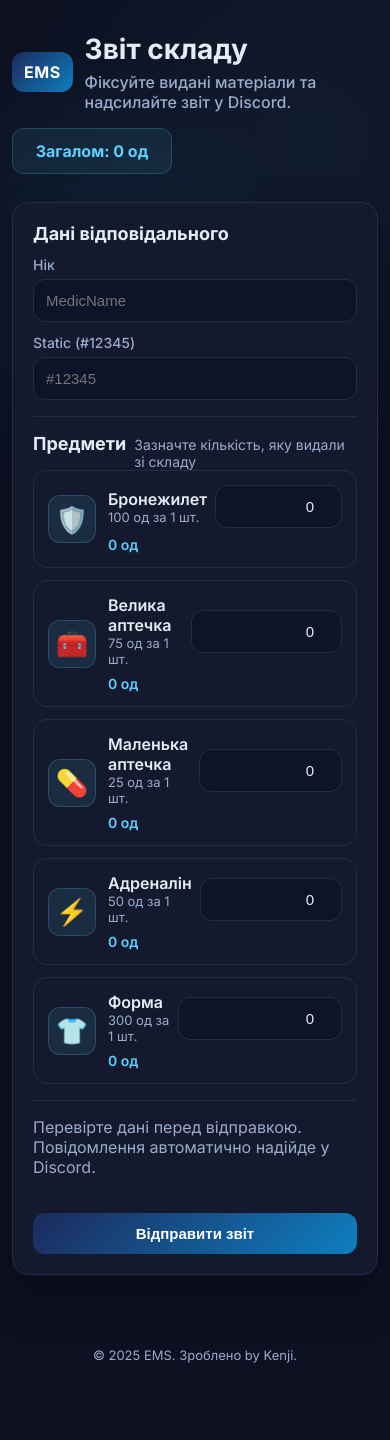
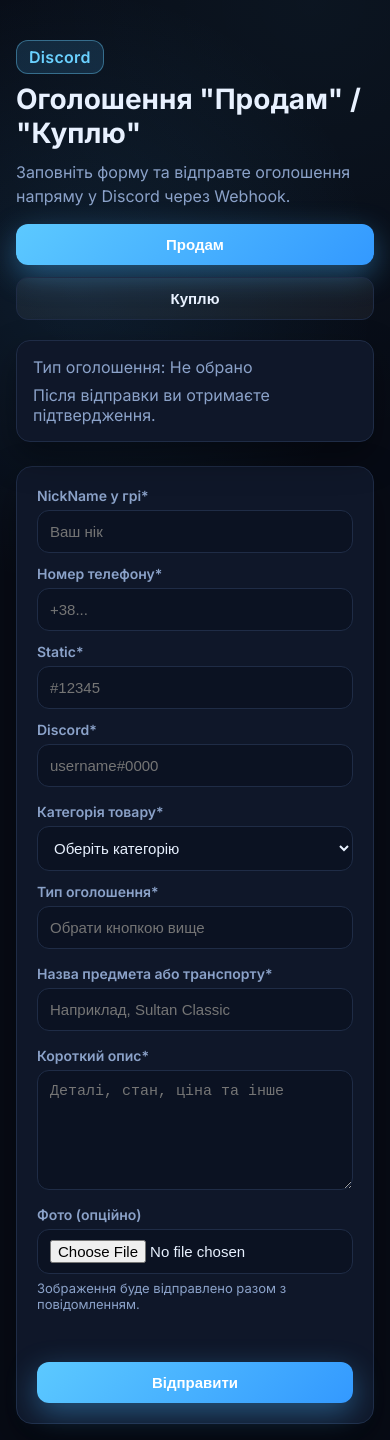
Before and after one commit to K1rsykDev/Ems-Dashboard, a plain HTML site: page index.html in a window 390 px wide. Before the commit the page ends 1395 px from the top, so only its background shows below. Drawn offline with Linux system fonts and the light colour scheme.

Commit message:
Add Discord buy-sell announcement form

```diff
--- a/index.html
+++ b/index.html
@@ -3,80 +3,93 @@
 <head>
   <meta charset="UTF-8" />
   <meta name="viewport" content="width=device-width, initial-scale=1.0" />
-  <title>Звіт складу EMS</title>
+  <title>Оголошення Discord</title>
   <link rel="preconnect" href="https://fonts.googleapis.com">
   <link rel="preconnect" href="https://fonts.gstatic.com" crossorigin>
   <link href="https://fonts.googleapis.com/css2?family=Inter:wght@400;500;600;700&display=swap" rel="stylesheet">
   <link rel="stylesheet" href="styles.css" />
 </head>
 <body>
-  <main class="page">
-    <header class="page__header">
-      <div class="title">
-        <div class="title__badge">EMS</div>
-        <div>
-          <h1 class="title__heading">Звіт складу</h1>
-          <p class="title__subheading">Фіксуйте видані матеріали та надсилайте звіт у Discord.</p>
+  <header class="hero">
+    <div class="hero__content">
+      <p class="badge">Discord</p>
+      <h1>Оголошення "Продам" / "Куплю"</h1>
+      <p class="subtitle">Заповніть форму та відправте оголошення напряму у Discord через Webhook.</p>
+      <div class="hero__actions">
+        <button class="btn btn--primary" data-type="sell" id="sellBtn">Продам</button>
+        <button class="btn btn--ghost" data-type="buy" id="buyBtn">Куплю</button>
       </div>
     </div>
-      <div class="stats" id="overallUnits">Загалом: 0 од</div>
+    <div class="hero__card">
+      <p class="note">Тип оголошення: <span id="selectedType">Не обрано</span></p>
+      <p class="note">Після відправки ви отримаєте підтвердження.</p>
+    </div>
   </header>
 
-    <form id="reportForm" class="card">
-      <section class="card__section">
-        <h2 class="section__title">Дані відповідального</h2>
-        <div class="grid grid--2cols">
+  <main class="container">
+    <form id="announcementForm" class="form">
+      <div class="form__grid">
         <label class="field">
-            <span class="field__label">Нік</span>
-            <input type="text" id="nickname" name="nickname" placeholder="MedicName" required />
+          <span class="field__label">NickName у грі*</span>
+          <input type="text" name="nickname" id="nickname" required placeholder="Ваш нік" />
         </label>
         <label class="field">
-            <span class="field__label">Static (#12345)</span>
-            <input type="text" id="staticId" name="static" placeholder="#12345" pattern="#\d+" required />
+          <span class="field__label">Номер телефону*</span>
+          <input type="text" name="phone" id="phone" required placeholder="+38..." />
+        </label>
+        <label class="field">
+          <span class="field__label">Static*</span>
+          <input type="text" name="static" id="static" required placeholder="#12345" />
+        </label>
+        <label class="field">
+          <span class="field__label">Discord*</span>
+          <input type="text" name="discord" id="discord" required placeholder="username#0000" />
         </label>
       </div>
-      </section>
 
-      <section class="card__section">
-        <div class="section__title-row">
-          <h2 class="section__title">Предмети</h2>
-          <span class="section__helper">Зазначте кількість, яку видали зі складу</span>
+      <div class="form__row">
+        <label class="field">
+          <span class="field__label">Категорія товару*</span>
+          <select name="category" id="category" required>
+            <option value="" disabled selected>Оберіть категорію</option>
+            <option value="Транспорт">Транспорт</option>
+            <option value="Аксесуари">Аксесуари</option>
+            <option value="Одяг">Одяг</option>
+            <option value="Рюкзаки">Рюкзаки</option>
+            <option value="Зброя">Зброя</option>
+            <option value="Інше">Інше</option>
+          </select>
+        </label>
+        <label class="field">
+          <span class="field__label">Тип оголошення*</span>
+          <input type="text" id="announcementType" name="type" readonly placeholder="Обрати кнопкою вище" required />
+        </label>
       </div>
 
-        <div class="items" id="itemsContainer">
-          <!-- Items rendered by JS -->
+      <label class="field">
+        <span class="field__label">Назва предмета або транспорту*</span>
+        <input type="text" name="title" id="title" required placeholder="Наприклад, Sultan Classic" />
+      </label>
+
+      <label class="field">
+        <span class="field__label">Короткий опис*</span>
+        <textarea name="description" id="description" rows="4" required placeholder="Деталі, стан, ціна та інше"></textarea>
+      </label>
+
+      <label class="field field--file">
+        <span class="field__label">Фото (опційно)</span>
+        <input type="file" name="image" id="image" accept="image/*" />
+        <span class="file__hint">Зображення буде відправлено разом з повідомленням.</span>
+      </label>
+
+      <div class="form__footer">
+        <p class="status" id="statusMessage"></p>
+        <button type="submit" class="btn btn--primary" id="submitBtn">Відправити</button>
       </div>
-      </section>
-
-      <section class="card__section card__section--footer">
-        <div>
-          <p class="footer__helper">Перевірте дані перед відправкою. Повідомлення автоматично надійде у Discord.</p>
-          <p class="footer__note" id="validationMessage"></p>
-        </div>
-        <button type="submit" class="btn">Відправити звіт</button>
-      </section>
     </form>
   </main>
 
-  <footer class="page__footer">© 2025 EMS. Зроблено by Kenji.</footer>
-
-  <template id="itemTemplate">
-    <div class="item">
-      <div class="item__icon" aria-hidden="true"></div>
-      <div class="item__body">
-        <div class="item__top">
-          <div>
-            <div class="item__name"></div>
-            <div class="item__value"></div>
-          </div>
-          <input class="item__input" type="number" step="1" min="0" value="0" />
-        </div>
-        <div class="item__subtotal">0 од</div>
-      </div>
-    </div>
-  </template>
-
-  <div class="toast" id="toast" role="status" aria-live="polite"></div>
+  <div class="toast" id="toast"></div>
 
   <script src="script.js"></script>
 </body>
--- a/script.js
+++ b/script.js
@@ -1,143 +1,142 @@
-const webhookUrl = 'https://discord.com/api/webhooks/1439799327680889016/e_rq0csWqzA-zKSKB4O6BGO85Qy5WAVefKvjqK6c1l3Hi8zcLQi76ohNIIPTxZAoe6WN';
+// URL вебхука. Змініть значення за потреби.
+const webhookUrl = 'https://discord.com/api/webhooks/replace-with-your-webhook';
 
-const items = [
-  { name: 'Бронежилет', value: 100, icon: '🛡️' },
-  { name: 'Велика аптечка', value: 75, icon: '🧰' },
-  { name: 'Маленька аптечка', value: 25, icon: '💊' },
-  { name: 'Адреналін', value: 50, icon: '⚡' },
-  { name: 'Форма', value: 300, icon: '👕' },
-];
+const typeMap = {
+  sell: 'Продам',
+  buy: 'Куплю',
+};
 
-const form = document.getElementById('reportForm');
-const itemsContainer = document.getElementById('itemsContainer');
-const overallUnits = document.getElementById('overallUnits');
-const validationMessage = document.getElementById('validationMessage');
+const form = document.getElementById('announcementForm');
+const statusMessage = document.getElementById('statusMessage');
 const toast = document.getElementById('toast');
-const itemTemplate = document.getElementById('itemTemplate');
+const announcementTypeInput = document.getElementById('announcementType');
+const selectedType = document.getElementById('selectedType');
+const submitBtn = document.getElementById('submitBtn');
+const imageInput = document.getElementById('image');
+const typeButtons = [document.getElementById('sellBtn'), document.getElementById('buyBtn')];
 
-const itemInputs = [];
-
-function renderItems() {
-  items.forEach((item) => {
-    const clone = itemTemplate.content.cloneNode(true);
-    const icon = clone.querySelector('.item__icon');
-    const name = clone.querySelector('.item__name');
-    const value = clone.querySelector('.item__value');
-    const input = clone.querySelector('.item__input');
-    const subtotal = clone.querySelector('.item__subtotal');
-
-    icon.textContent = item.icon;
-    name.textContent = item.name;
-    value.textContent = `${item.value} од за 1 шт.`;
-
-    input.addEventListener('input', () => {
-      const qty = Number.parseInt(input.value, 10) || 0;
-      const total = qty * item.value;
-      subtotal.textContent = `${total} од`;
-      updateOverall();
-    });
-
-    itemInputs.push({ input, item, subtotal });
-    itemsContainer.appendChild(clone);
+function setType(typeKey) {
+  const label = typeMap[typeKey];
+  announcementTypeInput.value = label;
+  selectedType.textContent = label;
+  typeButtons.forEach((btn) => {
+    btn.classList.toggle('active', btn.dataset.type === typeKey);
+    btn.classList.toggle('btn--primary', btn.dataset.type === typeKey);
+    btn.classList.toggle('btn--ghost', btn.dataset.type !== typeKey);
   });
 }
 
-function updateOverall() {
-  const totalUnits = itemInputs.reduce((sum, { input, item }) => {
-    const qty = Number.parseInt(input.value, 10) || 0;
-    return sum + qty * item.value;
-  }, 0);
-  overallUnits.textContent = `Загалом: ${totalUnits} од`;
-  return totalUnits;
-}
-
-function buildEmbed(nickname, staticId) {
-  const itemLines = [];
-  let totalUnits = 0;
-
-  itemInputs.forEach(({ input, item }) => {
-    const qty = Number.parseInt(input.value, 10) || 0;
-    if (qty > 0) {
-      const itemTotal = qty * item.value;
-      totalUnits += itemTotal;
-      itemLines.push(`${item.icon} ${item.name} — ${qty} шт (${itemTotal} од)`);
-    }
-  });
-
-  const embed = {
-    title: 'Звіт складу (EMS)',
-    color: 0x2b6cb0,
-    fields: [
-      { name: 'Ваш нік', value: nickname, inline: false },
-      { name: 'Static', value: staticId, inline: true },
-      {
-        name: 'Видано зі складу',
-        value: itemLines.join('\n') || '—',
-        inline: false,
-      },
-      { name: 'Загальна кількість', value: `${totalUnits} од`, inline: true },
-    ],
-    footer: {
-      text: `Надіслано: ${new Date().toLocaleString('uk-UA')}`,
-    },
-  };
-
-  return { embed, totalUnits };
-}
+typeButtons.forEach((btn) =>
+  btn.addEventListener('click', () => {
+    setType(btn.dataset.type);
+  })
+);
 
 function showToast(message, type = 'success') {
   toast.textContent = message;
-  toast.className = 'toast toast--visible ' + (type === 'error' ? 'toast--error' : 'toast--success');
-  setTimeout(() => {
-    toast.classList.remove('toast--visible');
-  }, 3500);
+  toast.className = `toast visible ${type === 'error' ? 'error' : 'success'}`;
+  setTimeout(() => toast.classList.remove('visible'), 3500);
 }
 
-async function sendReport(payload) {
+function validateForm() {
+  const requiredFields = ['nickname', 'phone', 'static', 'discord', 'category', 'type', 'title', 'description'];
+  const isValid = requiredFields.every((name) => {
+    const field = form.elements[name];
+    return field && field.value.trim();
+  });
+  if (!isValid) {
+    statusMessage.textContent = 'Заповніть всі обов’язкові поля.';
+  }
+  return isValid;
+}
+
+function buildEmbed(values, attachmentName) {
+  const titlePrefix = values.type === 'Продам' ? 'Оголошення: ПРОДАМ' : 'Оголошення: КУПЛЮ';
+  const embed = {
+    title: `${titlePrefix} – ${values.title}`,
+    color: values.type === 'Продам' ? 0x3ed598 : 0x48b5ff,
+    fields: [
+      { name: 'Нік у грі', value: values.nickname, inline: true },
+      { name: 'Телефон', value: values.phone, inline: true },
+      { name: 'Static', value: values.static, inline: true },
+      { name: 'Discord', value: values.discord, inline: true },
+      { name: 'Категорія', value: values.category, inline: true },
+      { name: 'Тип оголошення', value: values.type, inline: true },
+      { name: 'Опис', value: values.description, inline: false },
+    ],
+  };
+
+  if (attachmentName) {
+    embed.image = { url: `attachment://${attachmentName}` };
+  }
+
+  return embed;
+}
+
+async function sendToDiscord(embed, file) {
+  if (!webhookUrl || webhookUrl.includes('replace-with-your-webhook')) {
+    throw new Error('Налаштуйте webhookUrl у script.js перед відправкою.');
+  }
+
+  if (file) {
+    const formData = new FormData();
+    const payload = { embeds: [embed] };
+    formData.append('payload_json', JSON.stringify(payload));
+    formData.append('file', file, file.name);
+
+    const response = await fetch(webhookUrl, { method: 'POST', body: formData });
+    if (!response.ok) throw new Error('Сталася помилка під час відправки. Спробуйте ще раз.');
+    return;
+  }
+
   const response = await fetch(webhookUrl, {
     method: 'POST',
     headers: { 'Content-Type': 'application/json' },
-    body: JSON.stringify({ embeds: [payload.embed] }),
+    body: JSON.stringify({ embeds: [embed] }),
   });
 
   if (!response.ok) {
-    throw new Error('Не вдалося надіслати звіт у Discord');
+    throw new Error('Сталася помилка під час відправки. Спробуйте ще раз.');
   }
 }
 
 form.addEventListener('submit', async (event) => {
   event.preventDefault();
-  validationMessage.textContent = '';
+  statusMessage.textContent = '';
 
-  const nickname = form.nickname.value.trim();
-  const staticId = form.static.value.trim();
+  if (!validateForm()) return;
 
-  if (!nickname || !staticId) {
-    validationMessage.textContent = 'Заповніть всі поля.';
-    return;
-  }
+  const file = imageInput.files?.[0];
+  const values = {
+    nickname: form.nickname.value.trim(),
+    phone: form.phone.value.trim(),
+    static: form.static.value.trim(),
+    discord: form.discord.value.trim(),
+    category: form.category.value,
+    type: form.type.value.trim(),
+    title: form.title.value.trim(),
+    description: form.description.value.trim(),
+  };
 
-  const { embed, totalUnits } = buildEmbed(nickname, staticId);
+  const embed = buildEmbed(values, file?.name);
 
-  if (totalUnits === 0) {
-    validationMessage.textContent = 'Додайте хоча б один предмет.';
-    return;
-  }
-
-  form.querySelector('button[type="submit"]').disabled = true;
+  submitBtn.disabled = true;
+  submitBtn.textContent = 'Відправка...';
 
   try {
-    await sendReport({ embed });
-    showToast('Звіт відправлено в Discord');
+    await sendToDiscord(embed, file);
+    showToast('Ваше оголошення успішно відправлено в Discord.');
+    statusMessage.textContent = 'Ваше оголошення успішно відправлено в Discord.';
     form.reset();
-    itemInputs.forEach(({ subtotal }) => (subtotal.textContent = '0 од'));
-    updateOverall();
+    selectedType.textContent = 'Не обрано';
+    announcementTypeInput.value = '';
+    typeButtons.forEach((btn) => btn.classList.remove('active'));
   } catch (error) {
-    showToast(error.message, 'error');
+    const message = error.message || 'Сталася помилка під час відправки. Спробуйте ще раз.';
+    showToast(message, 'error');
+    statusMessage.textContent = message;
   } finally {
-    form.querySelector('button[type="submit"]').disabled = false;
+    submitBtn.disabled = false;
+    submitBtn.textContent = 'Відправити';
   }
 });
-
-renderItems();
-updateOverall();
--- a/styles.css
+++ b/styles.css
@@ -1,15 +1,13 @@
 :root {
-  --bg: #0c1021;
-  --card: #14192e;
-  --border: #242b46;
-  --accent: #5cd1ff;
-  --accent-strong: #36b5ff;
-  --text: #e6ecf5;
-  --muted: #9aaccc;
-  --success: #32d583;
-  --warning: #f6c343;
+  --bg: #070b15;
+  --panel: #0f1729;
+  --muted: #8ba2c9;
+  --text: #e8f1ff;
+  --border: #1f2c46;
+  --accent: #6ad1ff;
+  --accent-strong: #48b5ff;
   --danger: #ef5c5c;
-  --gradient: linear-gradient(135deg, #1c2a5c, #0e7ebf);
+  --success: #3ed598;
 }
 
 * {
@@ -18,120 +16,95 @@
 
 body {
   margin: 0;
-  font-family: 'Inter', system-ui, -apple-system, sans-serif;
-  background: radial-gradient(circle at 20% 20%, rgba(54, 181, 255, 0.08), transparent 20%),
-    radial-gradient(circle at 80% 10%, rgba(92, 209, 255, 0.06), transparent 25%),
+  font-family: 'Inter', system-ui, sans-serif;
+  background: radial-gradient(circle at 20% 20%, rgba(72, 181, 255, 0.1), transparent 25%),
+    radial-gradient(circle at 80% 0%, rgba(95, 209, 255, 0.05), transparent 30%),
     var(--bg);
   color: var(--text);
   min-height: 100vh;
 }
 
-.page {
-  max-width: 960px;
+.hero {
+  display: grid;
+  grid-template-columns: repeat(auto-fit, minmax(320px, 1fr));
+  gap: 20px;
+  padding: 40px 16px 8px;
+  max-width: 1100px;
   margin: 0 auto;
-  padding: 48px 16px 64px;
 }
 
-.page__footer {
-  max-width: 960px;
-  margin: 24px auto 32px;
-  padding: 0 16px;
-  text-align: center;
-  color: var(--muted);
-  font-size: 13px;
+.hero__content h1 {
+  margin: 8px 0 10px;
+  font-size: clamp(28px, 4vw, 36px);
 }
 
-.page__header {
-  display: flex;
-  justify-content: space-between;
-  align-items: center;
-  gap: 16px;
-  margin-bottom: 28px;
+.subtitle {
+  margin: 0 0 16px;
+  color: var(--muted);
+  line-height: 1.5;
 }
 
-.title {
-  display: flex;
-  align-items: center;
-  gap: 12px;
+.badge {
+  display: inline-block;
+  background: rgba(74, 183, 255, 0.15);
+  color: var(--accent);
+  padding: 6px 12px;
+  border-radius: 12px;
+  border: 1px solid rgba(106, 209, 255, 0.4);
+  font-weight: 600;
+  letter-spacing: 0.3px;
+  margin: 0;
 }
 
-.title__badge {
-  background: var(--gradient);
-  color: white;
-  padding: 10px 12px;
-  border-radius: 12px;
-  font-weight: 700;
-  letter-spacing: 0.5px;
-}
-
-.title__heading {
-  margin: 0 0 6px;
-  font-size: 28px;
-}
-
-.title__subheading {
-  margin: 0;
-  color: var(--muted);
-  font-weight: 500;
-}
-
-.stats {
-  background: rgba(92, 209, 255, 0.08);
-  border: 1px solid rgba(92, 209, 255, 0.2);
-  padding: 12px 16px;
-  border-radius: 12px;
-  color: var(--accent);
-  font-weight: 700;
-  min-width: 160px;
-  text-align: center;
-}
-
-.card {
-  background: var(--card);
-  border: 1px solid var(--border);
-  border-radius: 16px;
-  padding: 20px;
-  box-shadow: 0 20px 45px rgba(0, 0, 0, 0.3);
-}
-
-.card__section + .card__section {
-  border-top: 1px solid var(--border);
-  margin-top: 16px;
-  padding-top: 16px;
-}
-
-.card__section--footer {
+.hero__actions {
   display: flex;
-  justify-content: space-between;
-  align-items: center;
   gap: 12px;
   flex-wrap: wrap;
 }
 
-.section__title {
-  margin: 0 0 12px;
-  font-size: 18px;
+.hero__card {
+  background: var(--panel);
+  border: 1px solid var(--border);
+  padding: 16px;
+  border-radius: 14px;
+  display: flex;
+  flex-direction: column;
+  gap: 8px;
+  box-shadow: 0 15px 35px rgba(0, 0, 0, 0.35);
 }
 
-.section__title-row {
-  display: flex;
-  align-items: baseline;
-  justify-content: space-between;
-  gap: 8px;
+.note {
+  margin: 0;
+  color: var(--muted);
 }
 
-.section__helper {
-  color: var(--muted);
-  font-size: 14px;
+.container {
+  max-width: 960px;
+  margin: 0 auto;
+  padding: 16px;
 }
 
-.grid {
+.form {
+  background: var(--panel);
+  border: 1px solid var(--border);
+  border-radius: 16px;
+  padding: 20px;
+  box-shadow: 0 18px 40px rgba(0, 0, 0, 0.35);
+  display: flex;
+  flex-direction: column;
+  gap: 16px;
+}
+
+.form__grid {
   display: grid;
+  grid-template-columns: repeat(auto-fit, minmax(220px, 1fr));
   gap: 12px;
 }
 
-.grid--2cols {
+.form__row {
+  display: grid;
   grid-template-columns: repeat(auto-fit, minmax(220px, 1fr));
+  gap: 12px;
 }
 
 .field {
@@ -142,163 +115,123 @@ body {
 
 .field__label {
   color: var(--muted);
-  font-weight: 500;
   font-size: 14px;
+  font-weight: 600;
 }
 
-input[type="text"],
-input[type="number"] {
-  background: #0e1427;
+input[type='text'],
+select,
+textarea,
+input[type='file'] {
+  background: #0b1222;
+  color: var(--text);
   border: 1px solid var(--border);
   border-radius: 12px;
   padding: 12px;
-  color: var(--text);
   font-size: 15px;
   transition: border 0.2s ease, box-shadow 0.2s ease;
 }
 
-input:focus {
+input:focus,
+select:focus,
+textarea:focus {
   outline: none;
   border-color: var(--accent);
-  box-shadow: 0 0 0 3px rgba(92, 209, 255, 0.2);
+  box-shadow: 0 0 0 3px rgba(106, 209, 255, 0.25);
 }
 
-.items {
-  display: grid;
-  grid-template-columns: repeat(auto-fit, minmax(260px, 1fr));
-  gap: 12px;
+textarea {
+  resize: vertical;
+  min-height: 120px;
 }
 
-.item {
-  display: grid;
-  grid-template-columns: auto 1fr;
-  gap: 12px;
-  padding: 14px;
-  background: rgba(20, 25, 46, 0.6);
-  border: 1px solid var(--border);
-  border-radius: 14px;
-  align-items: center;
+.field--file input[type='file'] {
+  padding: 10px 12px;
 }
 
-.item__icon {
-  width: 48px;
-  height: 48px;
-  border-radius: 12px;
-  display: grid;
-  place-items: center;
-  font-size: 26px;
-  background: rgba(92, 209, 255, 0.1);
-  border: 1px solid rgba(92, 209, 255, 0.2);
-}
-
-.item__body {
-  display: flex;
-  flex-direction: column;
-  gap: 8px;
-}
-
-.item__top {
-  display: flex;
-  align-items: center;
-  justify-content: space-between;
-  gap: 8px;
-}
-
-.item__name {
-  font-weight: 600;
-}
-
-.item__value {
+.file__hint {
   color: var(--muted);
   font-size: 13px;
 }
 
-.item__input {
-  width: 90px;
-  text-align: right;
+.btn {
+  border: none;
+  border-radius: 12px;
+  padding: 12px 18px;
+  font-weight: 700;
+  cursor: pointer;
+  font-size: 15px;
+  transition: transform 0.1s ease, box-shadow 0.2s ease, background 0.2s ease;
 }
 
-.item__subtotal {
-  color: var(--accent);
-  font-weight: 600;
-  font-size: 14px;
+.btn--primary {
+  background: linear-gradient(135deg, #5cc9ff, #3399ff);
+  color: #fff;
+  box-shadow: 0 10px 30px rgba(72, 181, 255, 0.4);
 }
 
-.btn {
-  background: var(--gradient);
-  border: none;
-  color: white;
-  padding: 12px 18px;
-  border-radius: 12px;
-  font-weight: 700;
-  font-size: 15px;
-  cursor: pointer;
-  transition: transform 0.15s ease, box-shadow 0.2s ease;
-  min-width: 180px;
+.btn--primary:hover {
+  transform: translateY(-1px);
 }
 
-.btn:hover {
-  transform: translateY(-1px);
-  box-shadow: 0 10px 30px rgba(54, 181, 255, 0.35);
+.btn--ghost {
+  background: rgba(255, 255, 255, 0.05);
+  color: var(--text);
+  border: 1px solid var(--border);
 }
 
-.btn:active {
-  transform: translateY(0);
+.btn--ghost.active {
+  border-color: var(--accent);
+  color: var(--accent);
+  box-shadow: 0 0 0 2px rgba(106, 209, 255, 0.25);
 }
 
-.footer__helper {
-  color: var(--muted);
-  margin: 0 0 4px;
+.form__footer {
+  display: flex;
+  align-items: center;
+  justify-content: space-between;
+  gap: 12px;
+  flex-wrap: wrap;
 }
 
-.footer__note {
-  color: var(--danger);
+.status {
   margin: 0;
-  min-height: 20px;
+  min-height: 22px;
+  color: var(--muted);
 }
 
 .toast {
   position: fixed;
   bottom: 20px;
   right: 20px;
+  background: var(--panel);
+  border: 1px solid var(--border);
   padding: 12px 16px;
   border-radius: 12px;
-  background: rgba(20, 25, 46, 0.96);
-  border: 1px solid var(--border);
-  color: var(--text);
   box-shadow: 0 10px 30px rgba(0, 0, 0, 0.35);
   opacity: 0;
-  transform: translateY(10px);
+  transform: translateY(8px);
   transition: opacity 0.2s ease, transform 0.2s ease;
   pointer-events: none;
 }
 
-.toast--visible {
+.toast.visible {
   opacity: 1;
   transform: translateY(0);
 }
 
-.toast--success {
-  border-color: rgba(50, 213, 131, 0.4);
+.toast.success {
+  border-color: rgba(62, 213, 152, 0.5);
   color: var(--success);
 }
 
-.toast--error {
-  border-color: rgba(239, 92, 92, 0.4);
+.toast.error {
+  border-color: rgba(239, 92, 92, 0.5);
   color: var(--danger);
 }
 
-@media (max-width: 640px) {
-  .page {
-    padding: 32px 12px 48px;
-  }
-
-  .page__header {
-    flex-direction: column;
-    align-items: flex-start;
-  }
-
-  .card__section--footer {
+@media (max-width: 600px) {
+  .form__footer {
     flex-direction: column;
     align-items: flex-start;
   }
@@ -306,8 +239,4 @@ input:focus {
   .btn {
     width: 100%;
   }
-
-  .item__input {
-    width: 100%;
-  }
 }
```
Lines whose indentation alone changed are shown as unchanged.
